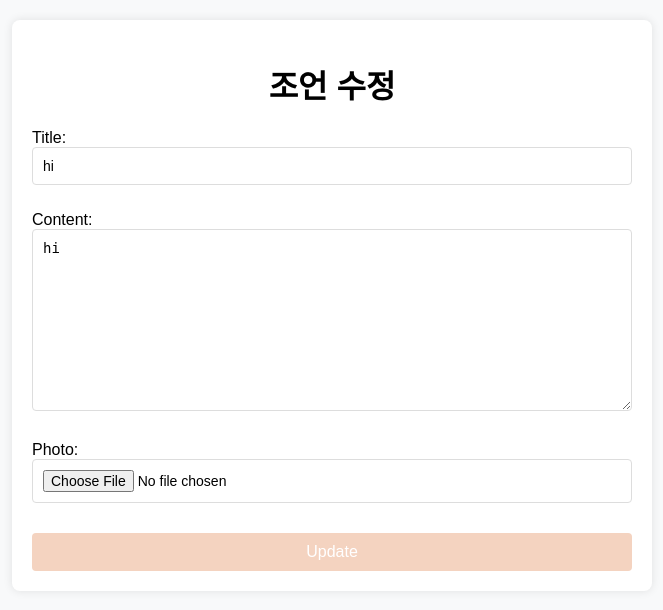
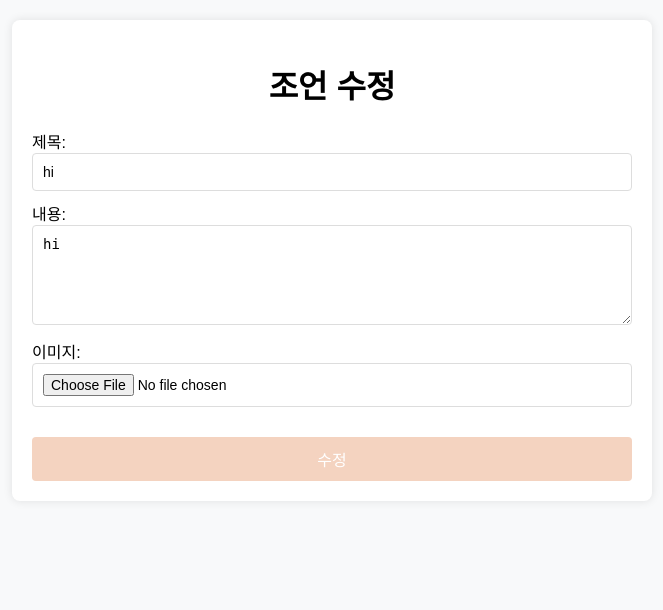
Before and after one commit to Sena-Han/2024-Herethon, a Django app: page /home/advices/1/edit/ in a window 1280 px wide. Shown: the top 610 px of the page, without its empty margins (308-971 px from the left). Run offline with Django 5.2, Linux system fonts and the light colour scheme; a user stored in the database is signed in; data comes from the database, SQL or seed files in the repository.

Commit message:
Fix: 기존 정보 불러오도록 수정

```diff
--- a/home/templates/advice_edit.html
+++ b/home/templates/advice_edit.html
@@ -63,13 +63,35 @@
 
 <body>
 <div class="container">
-    <h1>조언 수정</h1>
-    <form method="post" enctype="multipart/form-data">
+    <h1>조언 수정</h1>  <form method="post" enctype="multipart/form-data">
     {% csrf_token %}
-      <div class="form-fields">
-          {{ form.as_p }}
+    <div>
+        <label for="id_title">제목:</label>
+        <input type="text" name="title" id="id_title" value="{{ advice.title }}">
+        {% if form.title.errors %}
+        <div class="error">{{ form.title.errors }}</div>
+        {% endif %}
     </div>
-      <button type="submit">Update</button>
+    <div>
+        <label for="id_content">내용:</label>
+        <textarea name="content" id="id_content">{{ advice.content }}</textarea>
+        {% if form.content.errors %}
+        <div class="error">{{ form.content.errors }}</div>
+        {% endif %}
+    </div>
+    <div>
+        <label for="id_photo">이미지:</label>
+        {% if advice.photo %}
+        <div>
+            <img src="{{ advice.photo.url }}" alt="{{ advice.title }}" style="width: 100px; height: auto;">
+        </div>
+        {% endif %}
+        <input type="file" name="photo" id="id_photo">
+        {% if form.photo.errors %}
+        <div class="error">{{ form.photo.errors }}</div>
+        {% endif %}
+    </div>
+    <button type="submit">수정</button>
 </form>
 </div>
 </body>
```
Lines whose indentation alone changed are shown as unchanged.
